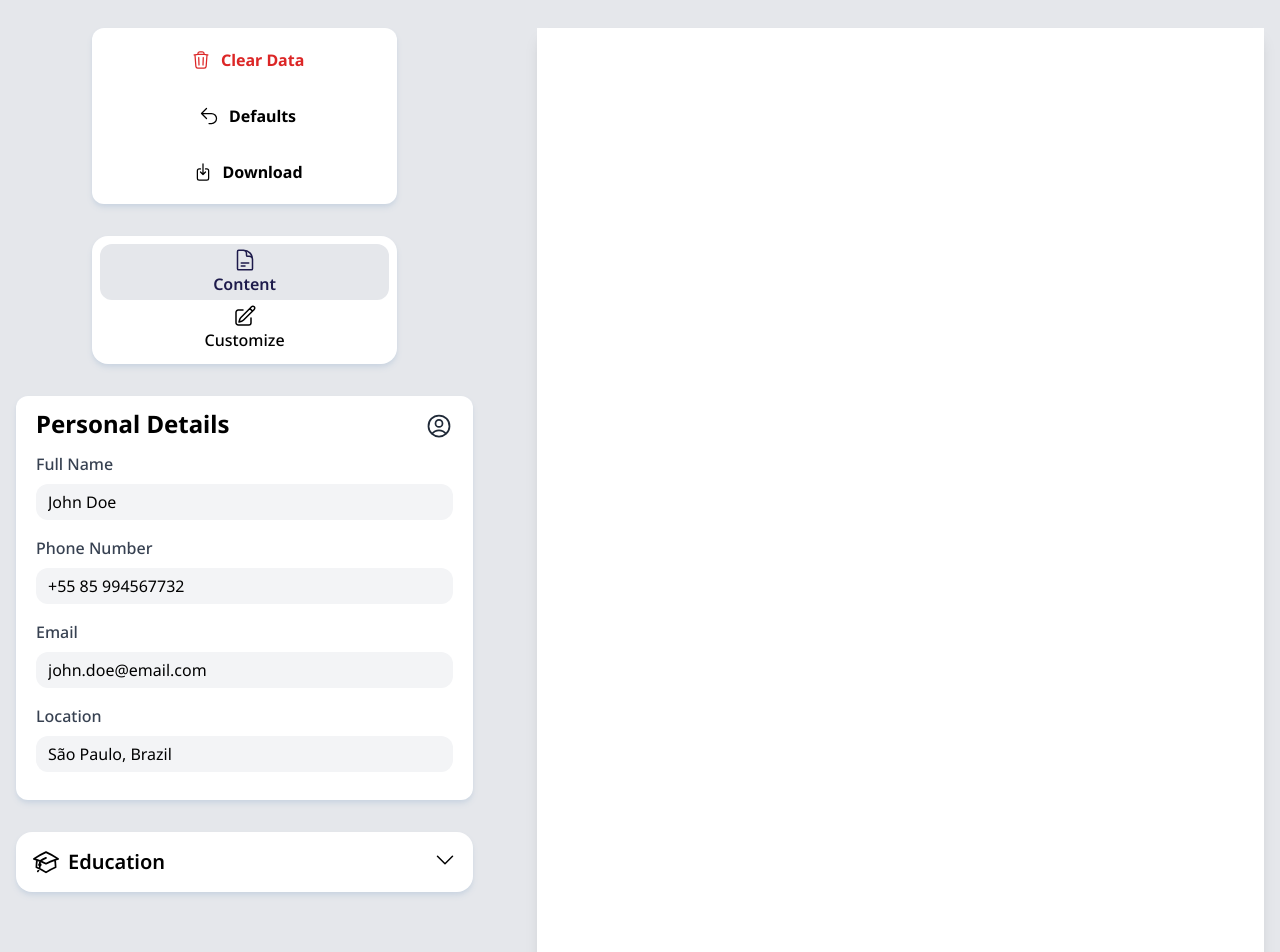
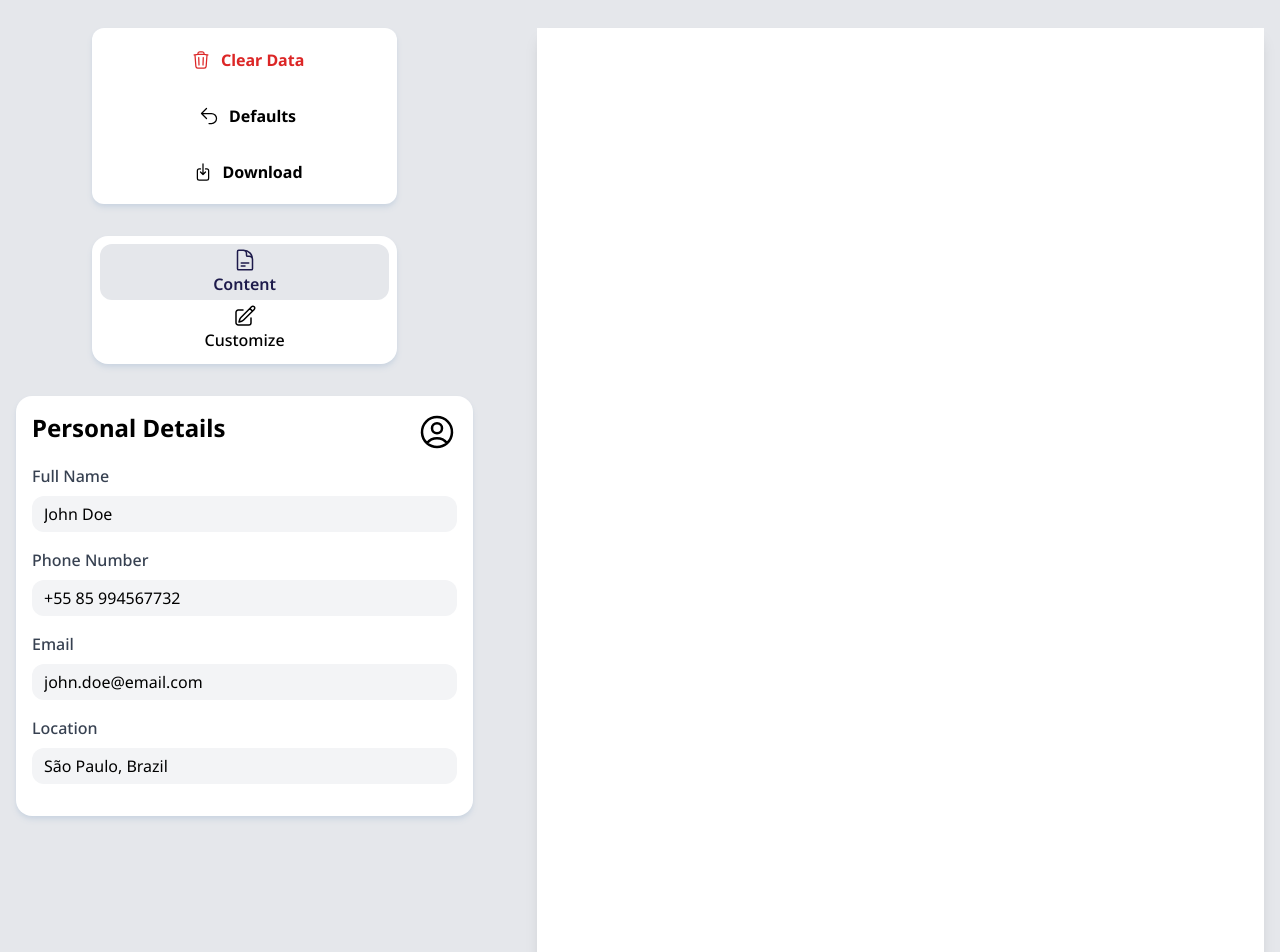
Before and after one commit to leo-vic3nt/EasyCv, a React (Vite) app: page / in a window 1280 px wide. Shown: the top 952 px of the page. Built offline with nearby package versions, Linux system fonts and the light colour scheme.

Commit message:
refactor to use side card component

```diff
--- a/src/components/ContentEditor.jsx
+++ b/src/components/ContentEditor.jsx
@@ -1,16 +1,10 @@
 /* eslint-disable react/prop-types */
-import ExpandableCard from "./ExpandableCard";
 import PersonalDetailsForm from "./PersonalDetailsForm";
-import { AcademicCapIcon } from "@heroicons/react/24/outline";
 
 function ContentEditor({ cvData, setCvData }) {
   return (
     <>
       <PersonalDetailsForm cvData={cvData} setCvData={setCvData} />
-      <ExpandableCard
-        title={"education"}
-        icon={<AcademicCapIcon />}
-      ></ExpandableCard>
     </>
   );
 }
--- a/src/components/ExpandableCard.jsx
+++ /dev/null
@@ -1,78 +0,0 @@
-/* eslint-disable react/prop-types */
-import { ChevronDownIcon, PlusIcon } from "@heroicons/react/24/outline";
-import clsx from "clsx";
-import { useState } from "react";
-
-function Container({ children }) {
-  return (
-    <div className="mx-auto my-0 flex h-fit w-full flex-col rounded-2xl bg-white py-2 shadow-md shadow-slate-300">
-      {children}
-    </div>
-  );
-}
-
-function CardHeader({ title, icon, isExpanded, setIsExpanded }) {
-  return (
-    <button
-      onClick={() => setIsExpanded((e) => !e)}
-      className="flex justify-between px-4 py-2"
-    >
-      <div className="flex items-center gap-2">
-        <span className="size-7">{icon}</span>
-        <h3 className="text-xl font-semibold capitalize">{title}</h3>
-      </div>
-      <ChevronDownIcon
-        className={clsx(
-          "size-6 transition-transform duration-300",
-          isExpanded && "rotate-180",
-        )}
-      />
-    </button>
-  );
-}
-
-function ExpandableContainer({ children, isExpanded }) {
-  return (
-    <div
-
-    // @todo find another way to make the container expandable
-
-      className={clsx(
-        "overflow-hidden rounded-xl bg-white duration-200 ease-in-out",
-        isExpanded ? "h-" : "h-0",
-      )}
-    >
-      {children}
-    </div>
-  );
-}
-
-function AddToListBtn({ title }) {
-  return (
-    <button className="mx-auto flex items-center gap-1 rounded-full border-4 border-gray-300 px-4 py-2 font-medium capitalize hover:border-gray-400">
-      <PlusIcon className="size-5" />
-      {title}
-    </button>
-  );
-}
-
-function ExpandableCard({ title, icon, children }) {
-  const [isExpanded, setIsExpanded] = useState(false);
-
-  return (
-    <Container>
-      <CardHeader
-        title={title}
-        icon={icon}
-        isExpanded={isExpanded}
-        setIsExpanded={setIsExpanded}
-      />
-      <ExpandableContainer isExpanded={isExpanded}>
-        {children}
-        <AddToListBtn title={title} />
-      </ExpandableContainer>
-    </Container>
-  );
-}
-
-export default ExpandableCard;
--- a/src/components/PersonalDetailsForm.jsx
+++ b/src/components/PersonalDetailsForm.jsx
@@ -2,14 +2,15 @@
 import { useCallback } from "react";
 import { UserCircleIcon } from "@heroicons/react/24/outline";
 import { DUMMY_DATA } from "../lib/constants";
+import SideCard from "./SideCard";
 
-function Container({ children }) {
-  return (
-    <div className="flex w-full flex-col gap-3 rounded-xl bg-white px-5 py-3 shadow-md shadow-slate-300">
-      {children}
-    </div>
-  );
-}
+// function Container({ children }) {
+//   return (
+//     <div className="flex w-full flex-col gap-3 rounded-xl bg-white px-5 py-3 shadow-md shadow-slate-300">
+//       {children}
+//     </div>
+//   );
+// }
 
 function FormInput({ name, label, value, onChange, onBlur, type }) {
   return (
@@ -28,15 +29,6 @@ function FormInput({ name, label, value, onChange, onBlur, type }) {
         onChange={onChange}
         onBlur={onBlur}
       />
-    </div>
-  );
-}
-
-function Header() {
-  return (
-    <div className="flex justify-between">
-      <h3 className="text-2xl font-bold">Personal Details</h3>
-      <UserCircleIcon className="mt-1 size-7 text-gray-800" />
     </div>
   );
 }
@@ -121,10 +113,9 @@ function DataForm({ cvData, setCvData }) {
 
 function PersonalDetailsForm({ cvData, setCvData }) {
   return (
-    <Container>
-      <Header />
+    <SideCard title={"personal details"} icon={<UserCircleIcon />}>
       <DataForm cvData={cvData} setCvData={setCvData} />
-    </Container>
+    </SideCard>
   );
 }
 
--- /dev/null
+++ b/src/components/SideCard.jsx
@@ -0,0 +1,29 @@
+/* eslint-disable react/prop-types */
+
+function Container({ children }) {
+  return (
+    <div className="mx-auto my-0 flex w-full flex-col gap-3 rounded-2xl bg-white p-4 shadow-md shadow-slate-300">
+      {children}
+    </div>
+  );
+}
+
+function CardHeader({ title, icon }) {
+  return (
+    <div className="flex justify-between">
+      <h3 className="text-2xl font-bold capitalize">{title}</h3>
+      <span className="size-10">{icon}</span>
+    </div>
+  );
+}
+
+function SideCard({ title, icon, children }) {
+  return (
+    <Container>
+      <CardHeader title={title} icon={icon} />
+      {children}
+    </Container>
+  );
+}
+
+export default SideCard;
```
